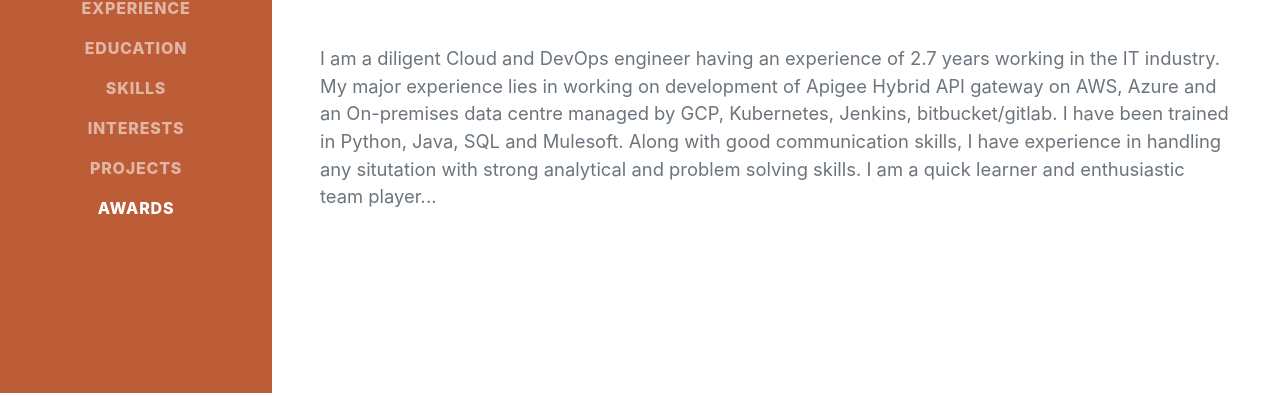
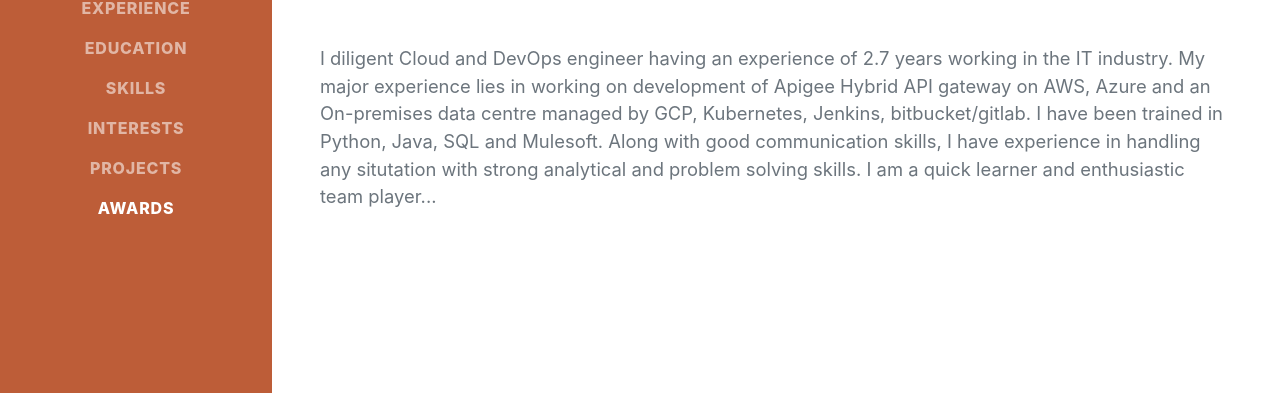
Before and after one commit to shubham7481/shubham7481.github.io, a plain HTML site: page index.html in a window 1280 px wide. Shown: the part 404-797 px from the top of the page. Drawn offline with nearby package versions, Linux system fonts and the light colour scheme; a web font is replaced by a local one.

Commit message:
temporary Commit

```diff
--- a/index.html
+++ b/index.html
@@ -47,7 +47,7 @@
                         Satna, MadhyaPradesh (485001) · +917987048708 ·
                         <a href="mailto:s.k.dwivedi748@gmail.com">s.k.dwivedi748@gmail.com</a>
                     </div>
-                    <p class="lead mb-5">I am a diligent Cloud
+                    <p class="lead mb-5">I diligent Cloud
                         and DevOps engineer having an experience of 2.7
                         years working in the IT
                         industry.
```
